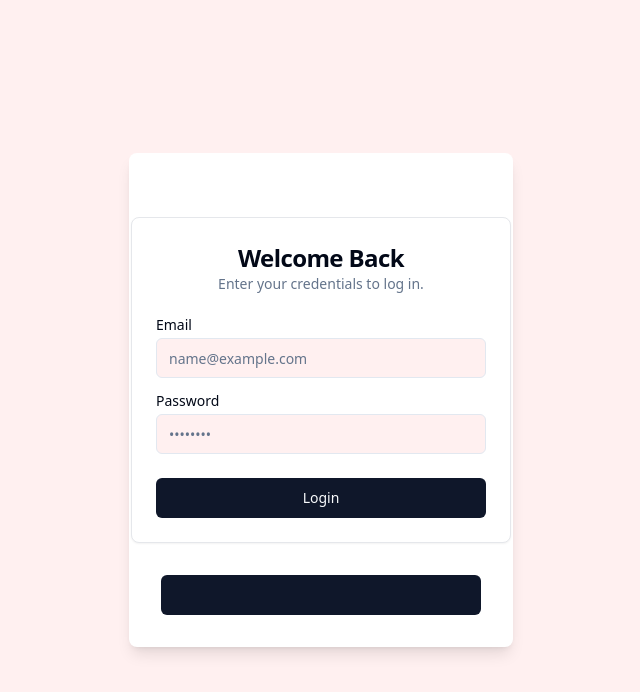
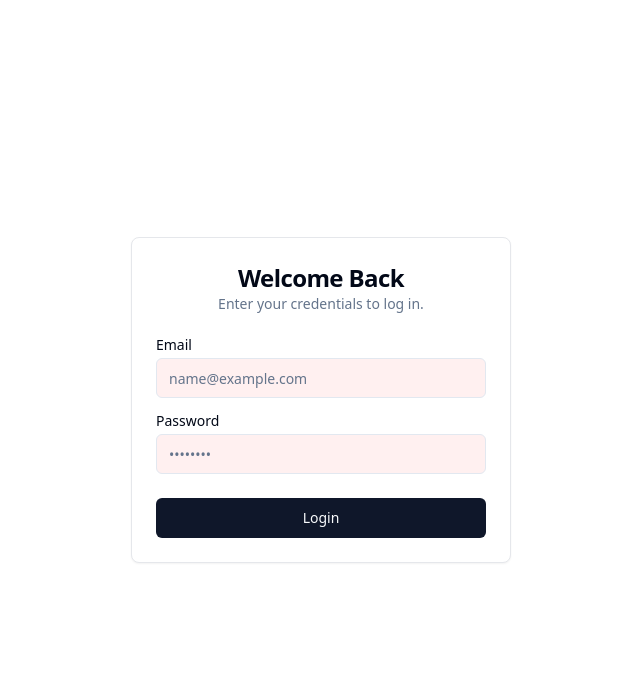
Before and after one commit to SadiqNaizam/mlo-a774-1389, a React (Vite) app: page / in a window 1280 px wide. Shown: the top 692 px of the page, without its empty margins (319-959 px from the left). Built offline with nearby package versions, Linux system fonts and the light colour scheme.

Commit message:
Updated code files via regeneration: Index.tsx

```diff
--- a/src/pages/Index.tsx
+++ b/src/pages/Index.tsx
@@ -1,37 +1,12 @@
 import React from 'react';
-
-import FormActions from '../components/Auth/FormActions';
-import FormHeading from '../components/Auth/FormHeading';
+import AuthLayout from '../components/layout/AuthLayout';
 import LoginForm from '../components/Auth/LoginForm';
 
 const IndexPage: React.FC = () => {
-  const handleSubmit = (event: React.FormEvent<HTMLFormElement>) => {
-    event.preventDefault();
-    // A real application would handle form submission, e.g., calling an API.
-    console.log('Form submitted');
-  };
-
   return (
-    <main className="flex h-screen items-center justify-center bg-background p-4">
-      {/*
-        The form itself acts as the main content card, following the layout requirements.
-        - bg-card (white) provides the surface color against the blue background.
-        - w-96 sets a fixed width as specified.
-        - p-8 and rounded-lg provide spacing and styling that closely match the visual example.
-        - The flex container uses items-center to center the heading, while full-width components
-          like LoginForm and FormActions stretch to fill the space, and their internal elements
-          handle their own alignment (e.g., 'Forgot Password' link).
-        - A gap of 8 units provides consistent spacing, matching the internal gap of LoginForm.
-      */}
-      <form
-        onSubmit={handleSubmit}
-        className="flex w-96 flex-col items-center gap-8 rounded-lg bg-card p-8 text-card-foreground shadow-lg"
-      >
-        <FormHeading />
-        <LoginForm />
-        <FormActions />
-      </form>
-    </main>
+    <AuthLayout>
+      <LoginForm />
+    </AuthLayout>
   );
 };
 
```
